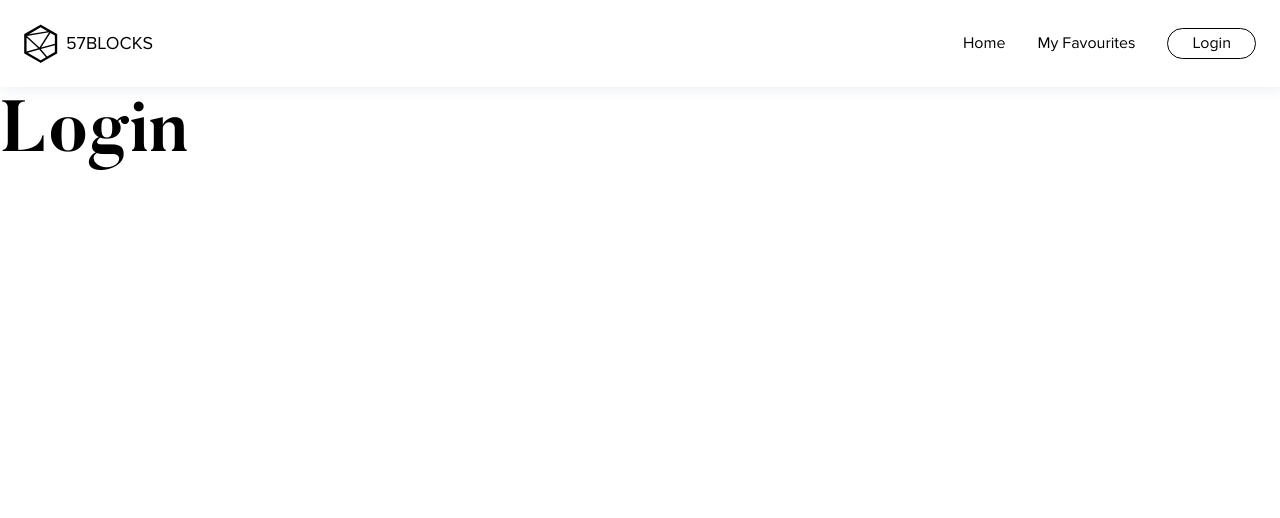
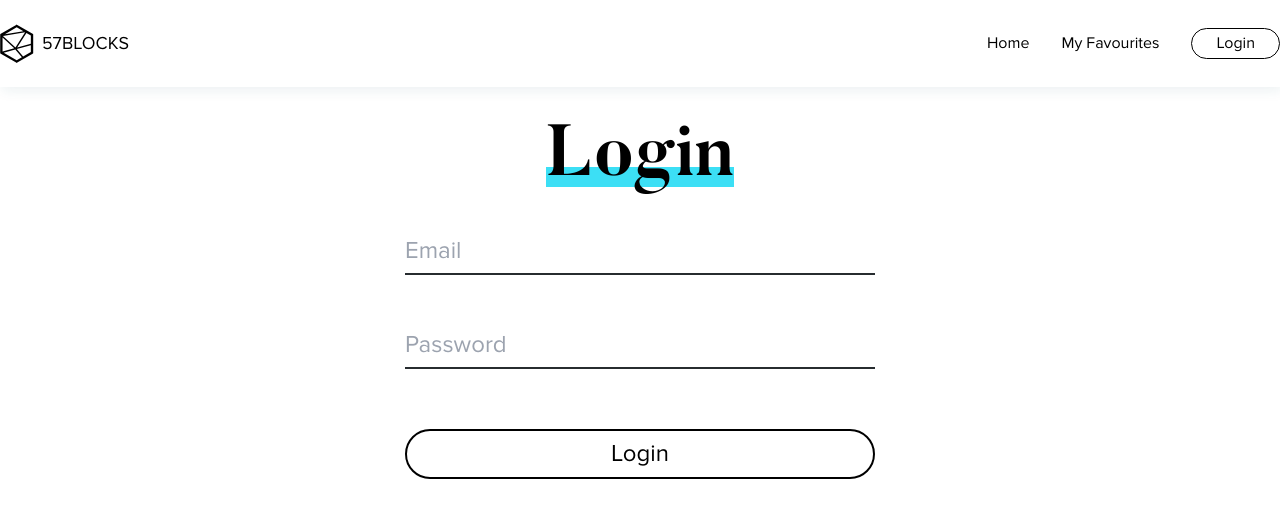
Before and after one commit to CarlosGMI/57BlocksTest, a Nuxt app: page /login in a window 1280 px wide. Shown: the top 518 px of the page. Built offline with nearby package versions, Linux system fonts and the light colour scheme.

Commit message:
Create login form. Add validation

```diff
--- a/assets/styles/core/buttons.css
+++ b/assets/styles/core/buttons.css
@@ -3,10 +3,26 @@
   text-decoration: none;
   display: inline-block;
   text-align: center;
+  padding: 4.8px 24px;
 }
 
 .btn--small {
   padding: 2.4px 24px;
+}
+
+.btn--primary {
+  background: theme('colors.white');
+  color: theme('colors.black');
+  border: 2px solid theme('colors.black');
+  border-radius: 36px;
+  font-size: theme('fontSize.h-mobile');
+  transition: background 0.3s linear;
+}
+
+.btn--primary:hover {
+  background: theme('colors.black');
+  border-color: theme('colors.white');
+  color: theme('colors.white');
 }
 
 .btn--secondary {
--- /dev/null
+++ b/assets/styles/core/forms.css
@@ -0,0 +1,45 @@
+form {
+  padding: 0;
+  display: flex;
+  flex-direction: column;
+  align-items: flex-start;
+  padding-bottom: 20px;
+}
+
+input,
+textarea {
+  border-bottom: 2px solid theme('colors.charcoal');
+  border-radius: 0;
+  background: transparent;
+  box-sizing: border-box;
+  color: theme('colors.black');
+  font-size: theme('fontSize.regular');
+  line-height: 29px;
+  width: 100%;
+
+  @screen md {
+    font-size: theme('fontSize.h-mobile');
+    line-height: 44px;
+  }
+}
+
+input:focus {
+  outline: 0;
+}
+
+input.invalid {
+  border-color: theme('colors.red');
+}
+
+form .form-group {
+  width: 100%;
+  text-align: left;
+}
+
+form .form-group:not(:first-child) {
+  margin-top: 2rem;
+
+  @screen md {
+    margin-top: 3rem;
+  }
+}
--- a/assets/styles/core/typography.css
+++ b/assets/styles/core/typography.css
@@ -66,3 +66,16 @@ h2,
     line-height: 44px;
   }
 }
+
+.highlight {
+  background-image: linear-gradient(90deg, #3cdff5 100%, transparent 0);
+  background-position: 100% 75%;
+  background-repeat: repeat-x;
+  background-size: 100% 8px;
+  display: inline-block;
+  width: auto;
+
+  @screen md {
+    background-size: 100% 20px;
+  }
+}
--- a/assets/styles/core/utilities.css
+++ b/assets/styles/core/utilities.css
@@ -4,6 +4,13 @@
 
 @layer utilities {
   .container {
+    padding-left: 1.5rem;
+    padding-right: 1.5rem;
     @apply max-w-7xl mx-auto;
+
+    @screen md {
+      padding-left: 0;
+      padding-right: 0;
+    }
   }
 }
--- a/assets/styles/index.css
+++ b/assets/styles/index.css
@@ -2,3 +2,4 @@
 @import './core/fonts.css';
 @import './core/typography.css';
 @import './core/buttons.css';
+@import './core/forms.css';
--- /dev/null
+++ b/components/Inputs/TextInput.vue
@@ -0,0 +1,74 @@
+<template>
+  <div class="form-group">
+    <input
+      v-model="value"
+      :class="inputClasses"
+      :placeholder="placeholder"
+      :type="type"
+      :name="name"
+      :id="id"
+      :autocomplete="autocomplete"
+      :aria-required="isRequired ? 'true' : 'false'"
+    />
+
+    <label :for="id" class="sr-only">{{ placeholder }}</label>
+    <span class="mt-2 inline-block text-regular text-red" :name="name">
+      {{ errorMessage }}
+    </span>
+  </div>
+</template>
+
+<script setup>
+import { computed } from 'vue'
+import { useField } from 'vee-validate'
+
+const props = defineProps({
+  placeholder: {
+    type: String,
+    required: true,
+  },
+  type: {
+    type: String,
+    required: true,
+  },
+  name: String,
+  value: String,
+  id: {
+    type: String,
+    required: true,
+  },
+  autocomplete: {
+    type: String,
+    default: 'off',
+    required: false,
+  },
+  isRequired: {
+    type: Boolean,
+    default: true,
+  },
+})
+
+const isEmail = (email) => {
+  const regex = /^[A-Z0-9._%+-]+@[A-Z0-9.-]+\.[A-Z]{2,4}$/i
+
+  return regex.test(email)
+}
+
+const validateInput = (value) => {
+  if (!value && props.isRequired) {
+    return 'This field is required'
+  }
+
+  if (props.type === 'email' && !isEmail(value)) {
+    return 'This field must be a valid email'
+  }
+
+  return true
+}
+
+const { errorMessage, value } = useField(props.name, validateInput)
+
+const inputClasses = computed(() => {
+  return errorMessage.value ? 'invalid' : ''
+})
+</script>
--- /dev/null
+++ b/components/LoginForm.vue
@@ -0,0 +1,27 @@
+<template>
+  <div class="max-w-[470px] mx-auto mt-6">
+    <form @submit="onSubmit" class="login__form" novalidate>
+      <TextInput id="email" name="email" placeholder="Email" type="email" />
+      <TextInput
+        id="password"
+        name="password"
+        placeholder="Password"
+        type="password"
+      />
+      <button type="submit" class="btn btn--primary w-full mt-[60px]">
+        Login
+      </button>
+    </form>
+  </div>
+</template>
+
+<script setup>
+import TextInput from './Inputs/TextInput.vue'
+import { useForm } from 'vee-validate'
+
+const { handleSubmit } = useForm()
+
+const onSubmit = handleSubmit(async (values) => {
+  console.log(values)
+})
+</script>
--- a/components/Navbar/Navbar.vue
+++ b/components/Navbar/Navbar.vue
@@ -1,5 +1,5 @@
 <template>
-  <nav class="navbar fixed w-full p-6 bg-white">
+  <nav class="navbar fixed w-full py-6 px-0 bg-white">
     <div class="flex items-center justify-between container">
       <!-- Header logo -->
       <NavbarLogo />
--- a/package.json
+++ b/package.json
@@ -14,6 +14,7 @@
     "nuxt": "^3.3.1"
   },
   "dependencies": {
-    "@pinia/nuxt": "^0.4.7"
+    "@pinia/nuxt": "^0.4.7",
+    "vee-validate": "^4.8.4"
   }
 }
--- a/pages/login.vue
+++ b/pages/login.vue
@@ -1,3 +1,10 @@
 <template>
-  <h1>Login</h1>
+  <section class="container py-6">
+    <div class="login-wrapper text-center">
+      <h1 class="highlight">Login</h1>
+      <div class="login-form-wrapper">
+        <LoginForm />
+      </div>
+    </div>
+  </section>
 </template>
--- a/tailwind.config.js
+++ b/tailwind.config.js
@@ -25,7 +25,10 @@ module.exports = {
       },
       colors: {
         black: '#000000',
+        charcoal: '#272c2f',
         white: '#FFFFFF',
+        blue: '#3cdff5',
+        red: '#f44',
         'black-light-rgba': 'rgba(0,0,0,.8)',
       },
     },
```
Also changed, not shown: 1 other file (tests, documents, lock files or other folders).
